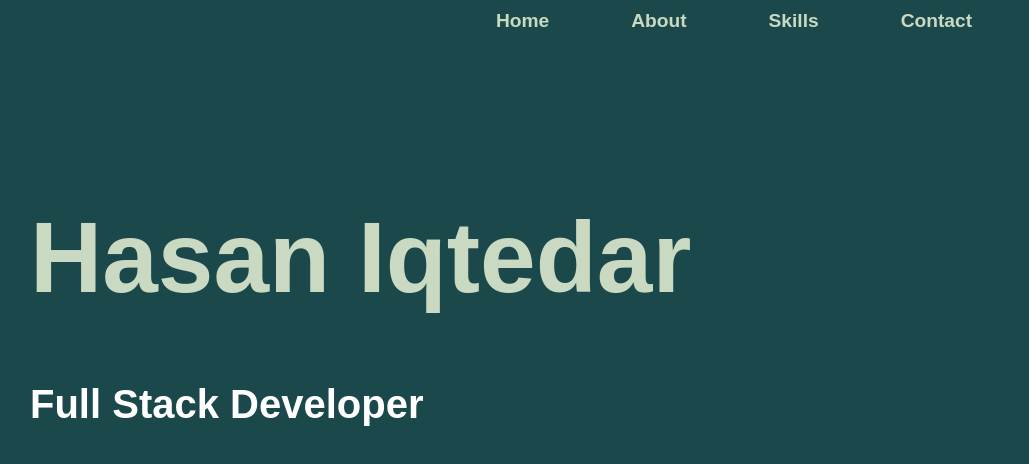
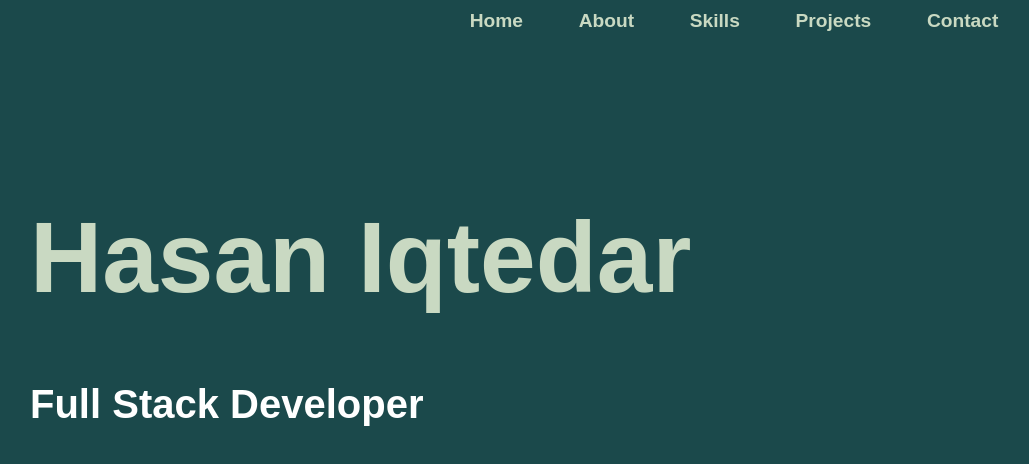
Before and after one commit to Hasan-Iqtedar/Hasan-Iqtedar.github.io, a React (Create React App) app: page / in a window 1280 px wide. Shown: the top 464 px of the page, without its empty margins (98-1127 px from the left). Built offline with nearby package versions, Linux system fonts and the light colour scheme.

Commit message:
Add projects link

```diff
--- a/src/components/Header.js
+++ b/src/components/Header.js
@@ -7,6 +7,7 @@ const Header = (props) => {
         <a href="#home">Home</a>
         <a href="#about">About</a>
         <a href="#skills">Skills</a>
+        <a href="#contact">Projects</a>
         <a href="#contact">Contact</a>
       </div>
     </div>
```
